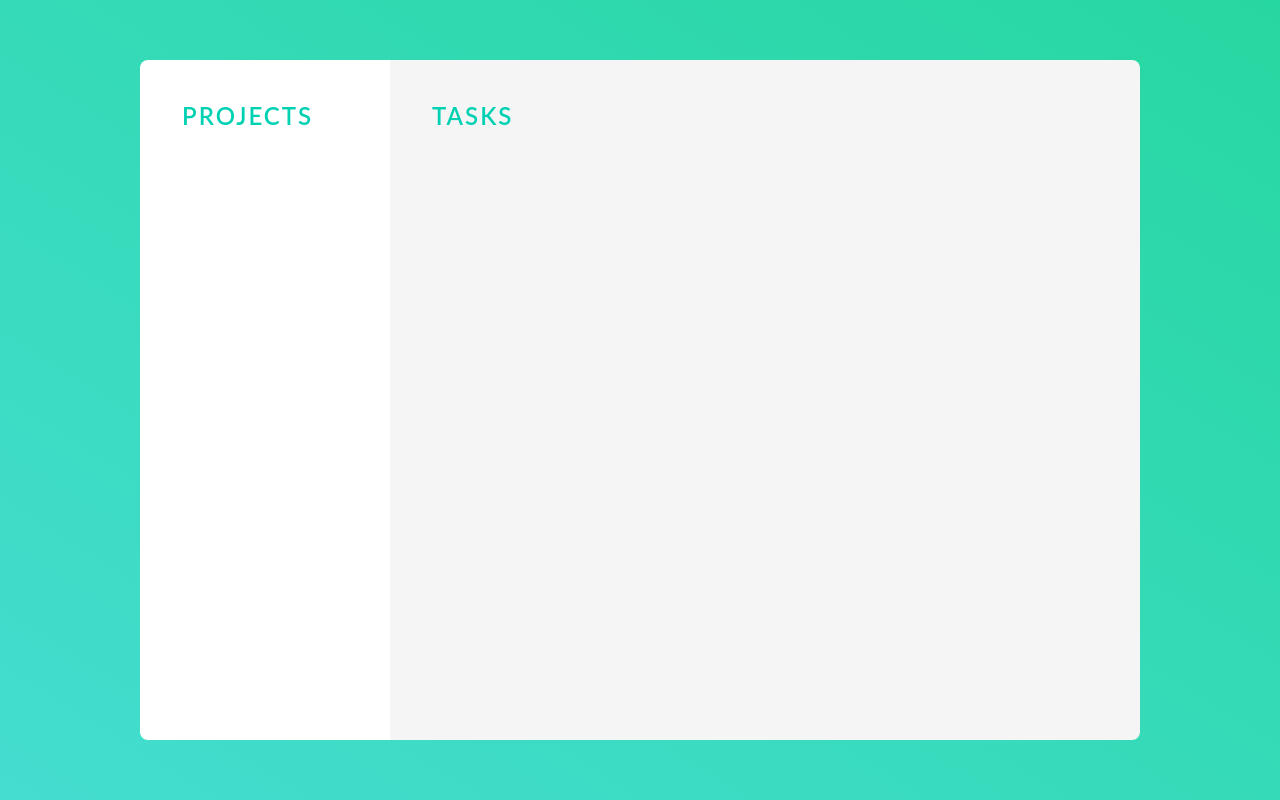
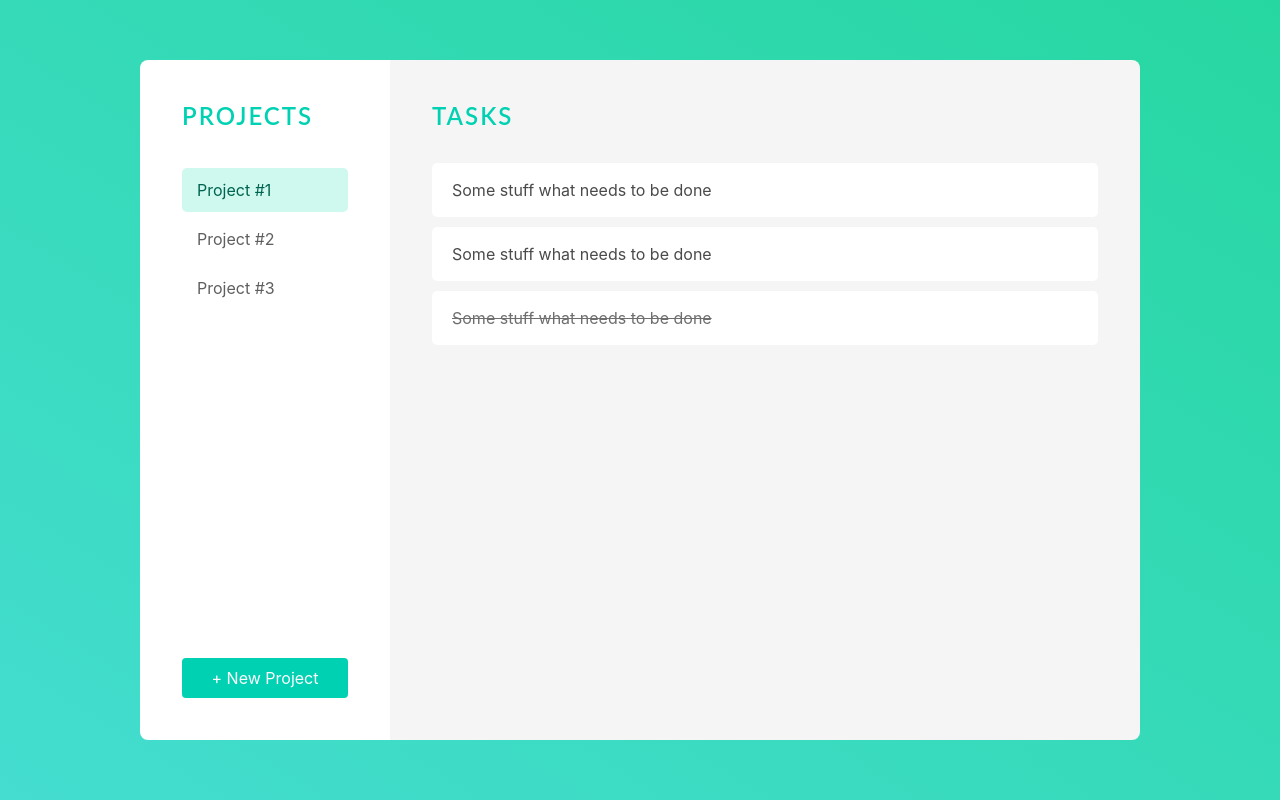
Before and after one commit to smoonmare/task-manager-angular, an Angular app: page / in a window 1280 px wide. Built offline with nearby package versions, Linux system fonts and the light colour scheme.

Commit message:
Added containers for content. Fixed styles

```diff
--- a/src/app/components/task-view/task-view.component.html
+++ b/src/app/components/task-view/task-view.component.html
@@ -4,11 +4,40 @@
       <h1 class="title has-text-primary">
         Projects
       </h1>
+      <div class="list-menu">
+        <a class="list-menu-item is-active">
+          <p>Project #1</p>
+        </a>
+        <a class="list-menu-item">
+          <p>Project #2</p>
+        </a>
+        <a class="list-menu-item">
+          <p>Project #3</p>
+        </a>
+      </div>
+      <button class="button is-primary has-text-white">
+        + New Project
+      </button>
     </div>
     <div class="task-list-container">
       <h1 class="title has-text-primary">
         Tasks
       </h1>
+      <div class="task">
+        <div class="task-text">
+          <p>Some stuff what needs to be done</p>
+        </div>
+      </div>
+      <div class="task">
+        <div class="task-text">
+          <p>Some stuff what needs to be done</p>
+        </div>
+      </div>
+      <div class="task completed">
+        <div class="task-text">
+          <p>Some stuff what needs to be done</p>
+        </div>
+      </div>
     </div>
   </div>
 </div>
--- a/src/app/components/task-view/task-view.component.scss
+++ b/src/app/components/task-view/task-view.component.scss
@@ -67,7 +67,7 @@
   border-radius: 5px;
   margin-top: 10px;
   align-items: center;
-  &:not(.complete) {
+  &:not(.completed) {
     cursor: pointer;
     transition: box-shadow 0.2s ease, transform 0.2s ease;
     &:active {
@@ -81,8 +81,7 @@
       }
     }
   }
-  &.completed
-  .task-text{
+  &.completed .task-text{
     text-decoration: line-through;
     opacity: 0.8;
   }
```
